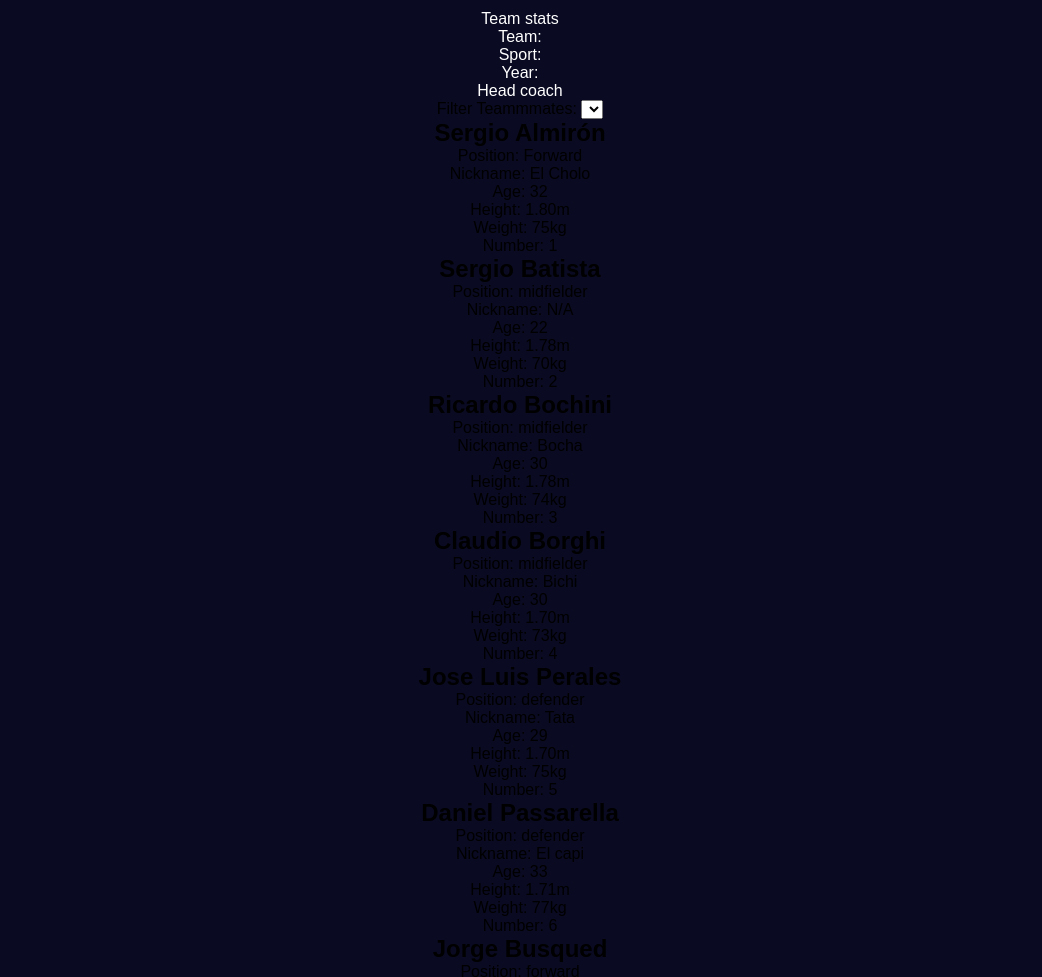
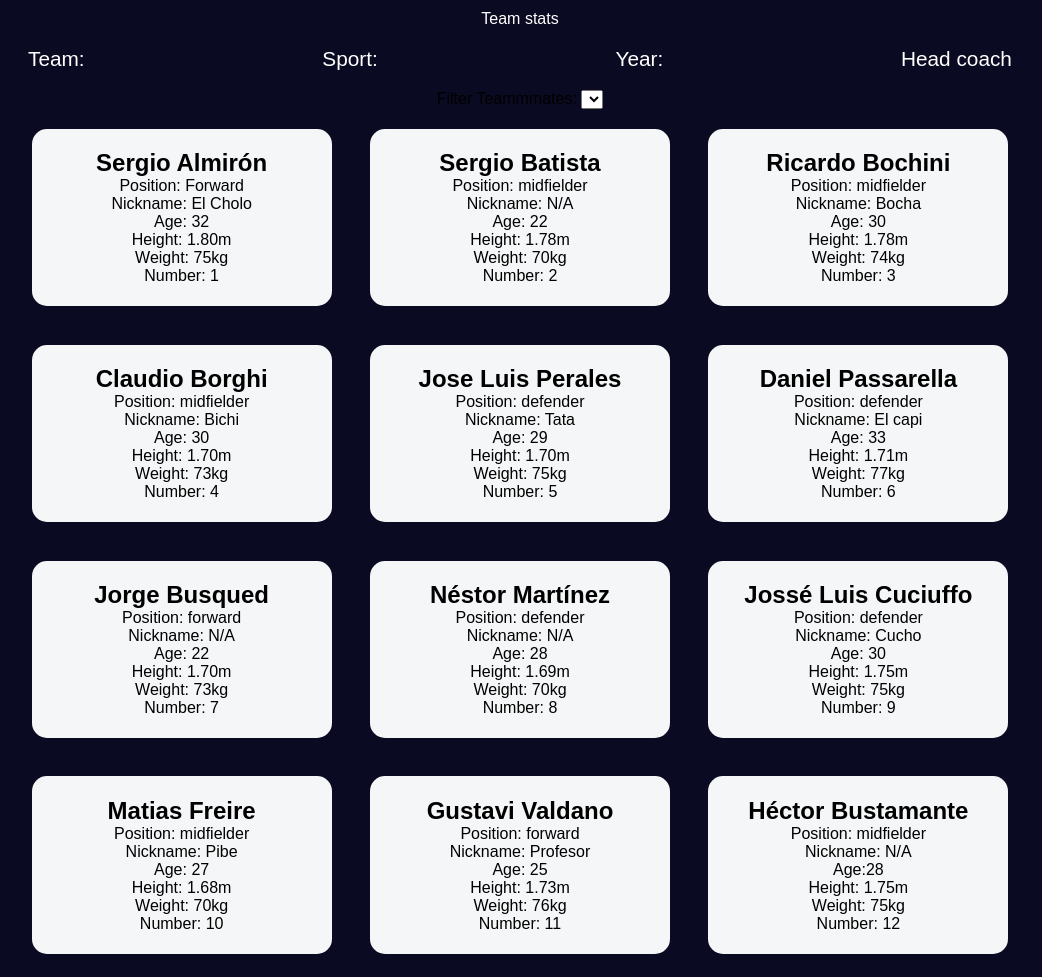
Before and after one commit to CelsoHerib/freeCodeCamp, a plain HTML site: page futbolTeamCards/index.html in a window 1280 px wide. Shown: the top 977 px of the page, without its empty margins (120-1162 px from the left). Drawn offline with Linux system fonts and the light colour scheme.

Commit message:
completado styles

```diff
--- a/futbolTeamCards/style.css
+++ b/futbolTeamCards/style.css
@@ -27,3 +27,41 @@
     footer{
         color: var(--white);
     }
+
+    .title{
+        margin: 1.3rem 0;
+    }
+
+    .team-stats{
+        display: flex;
+        justify-content: space-around;
+        margin: 1.2rem;
+        font-size: 1.3rem;
+        flex-wrap: wrap;
+    }
+
+    .options-label{
+        font-size: 1.3rem;
+    }
+
+    .cards{
+        display: flex;
+        justify-content: center;
+        flex-wrap: wrap;
+        align-items: center;
+    }
+
+    .player-card{
+        background-color: var(--light-grey);
+        padding: 1.3rem;
+        margin: 1.2rem;
+        border-radius: 15px;
+        box-shadow: 0 0 10px rgba(0,0,0,0);
+        width: 300px;
+    }
+
+    @media (max-width: 768px) {
+        .team-stats{
+            flex-direction: column;
+        }
+    }
```
